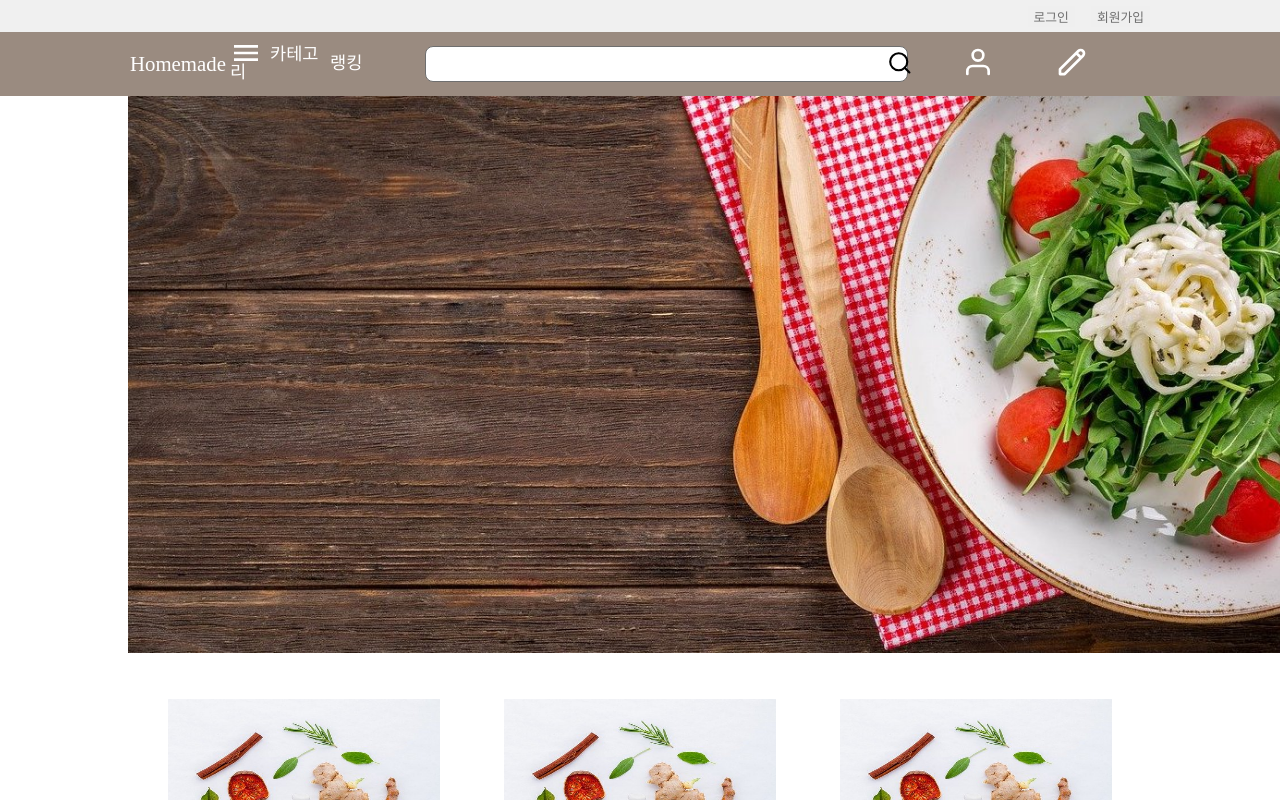
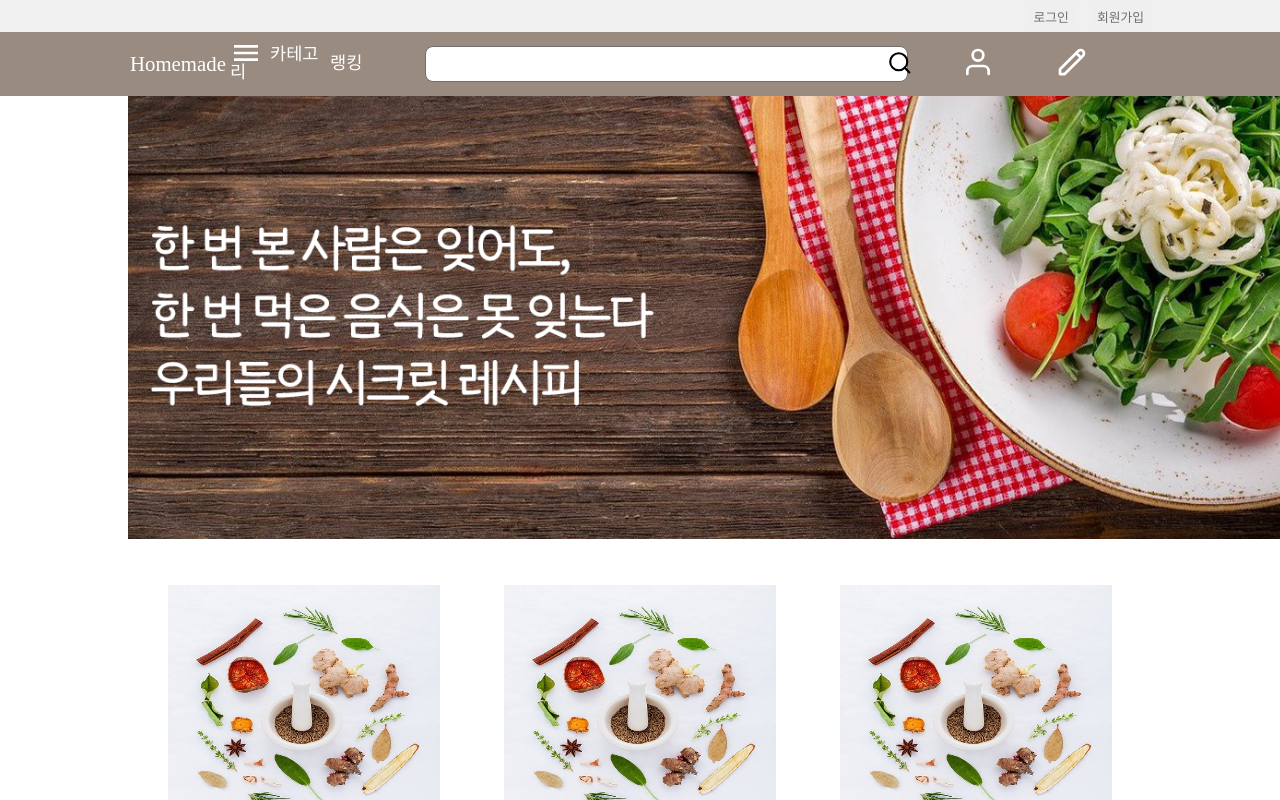
Before and after one commit to codestates/Homemade-client, a React (Create React App) app: page / in a window 1280 px wide. Shown: the top 800 px of the page. Built offline with nearby package versions, Linux system fonts and the light colour scheme.

Commit message:
[client]UPDATE banner
배너의 글귀추가

```diff
--- a/src/compoments/Banner.js
+++ b/src/compoments/Banner.js
@@ -4,7 +4,7 @@ import styled from "styled-components";
 export default function Banner() {
   return (
     <BannerWrap>
-      <BannerImg src="../images/banner.jpg" />
+      <BannerImg src="../images/banner.png" />
     </BannerWrap>
   );
 }
```
Also changed, not shown: public/images/banner.jpg (deleted), public/images/banner.png (added).
